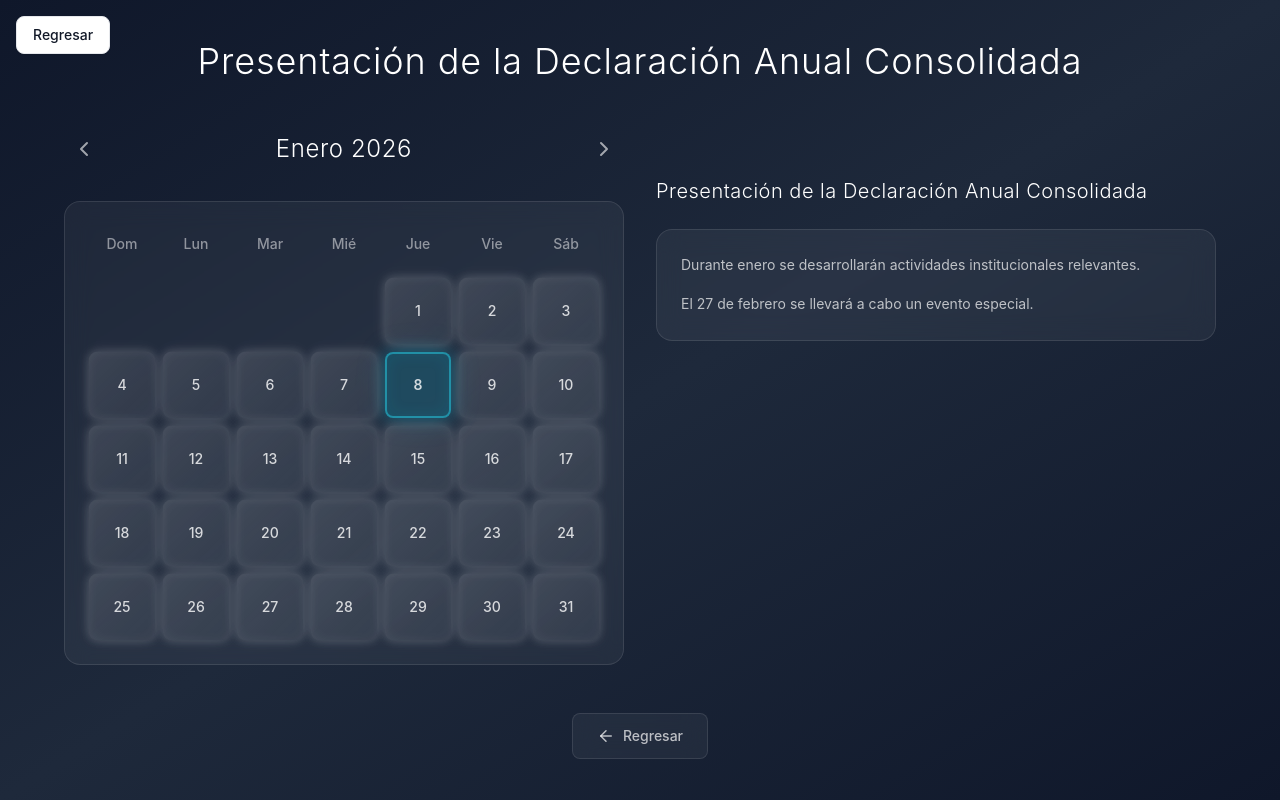
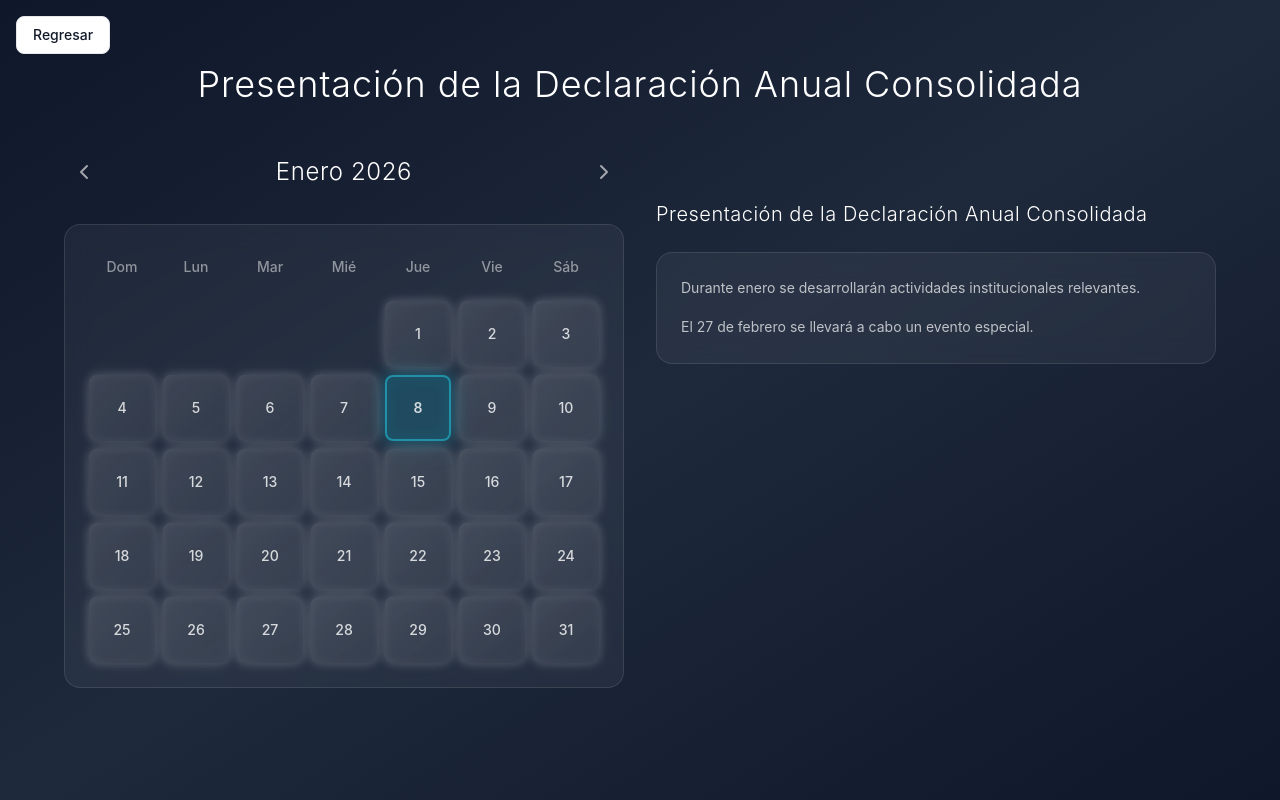
Before and after one commit to flavio1227/Calendario, a React (Vite) app: page / in a window 1280 px wide. Built offline with nearby package versions, Linux system fonts and the light colour scheme.

Commit message:
Eliminar botÃ³n Regresar duplicado, mantener solo el botÃ³n fijo estilo Apple

```diff
--- a/src/App.tsx
+++ b/src/App.tsx
@@ -1,4 +1,3 @@
-import { ArrowLeft } from 'lucide-react';
 import Calendar from './components/Calendar';
 import AvisosSection from './components/AvisosSection';
 
@@ -67,15 +66,6 @@ function App() {
           <AvisosSection />
         </div>
       </div>
-
-      {/* Regresar Button */}
-      <a
-        href="https://flavio1227.github.io/SIGEM1.1/"
-        className="flex items-center gap-2 px-6 py-3 bg-white/5 hover:bg-white/10 backdrop-blur-md rounded-lg border border-white/10 text-white/70 hover:text-white transition-all no-underline"
-      >
-        <ArrowLeft size={18} />
-        <span className="text-sm font-medium">Regresar</span>
-      </a>
     </div>
   );
 }
```
